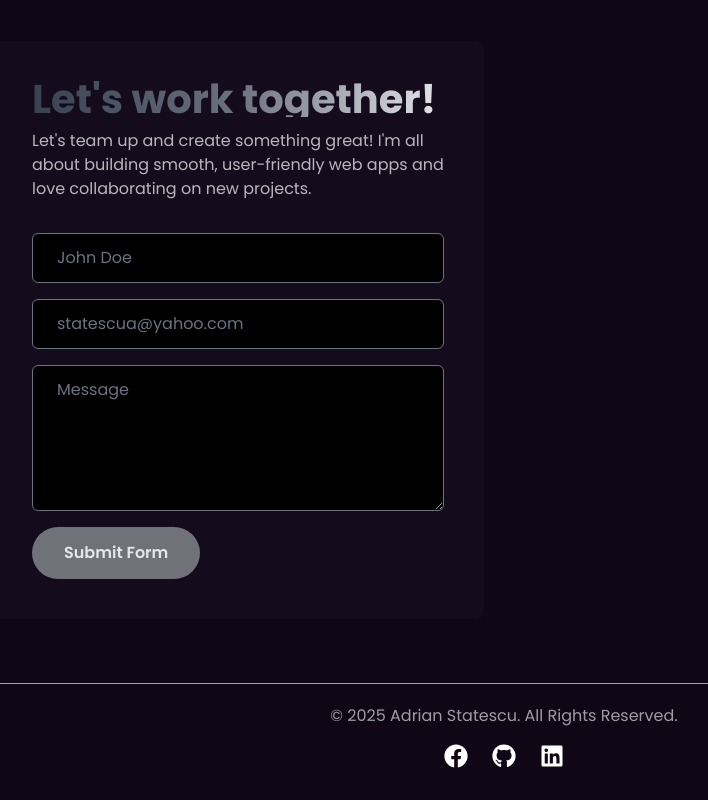
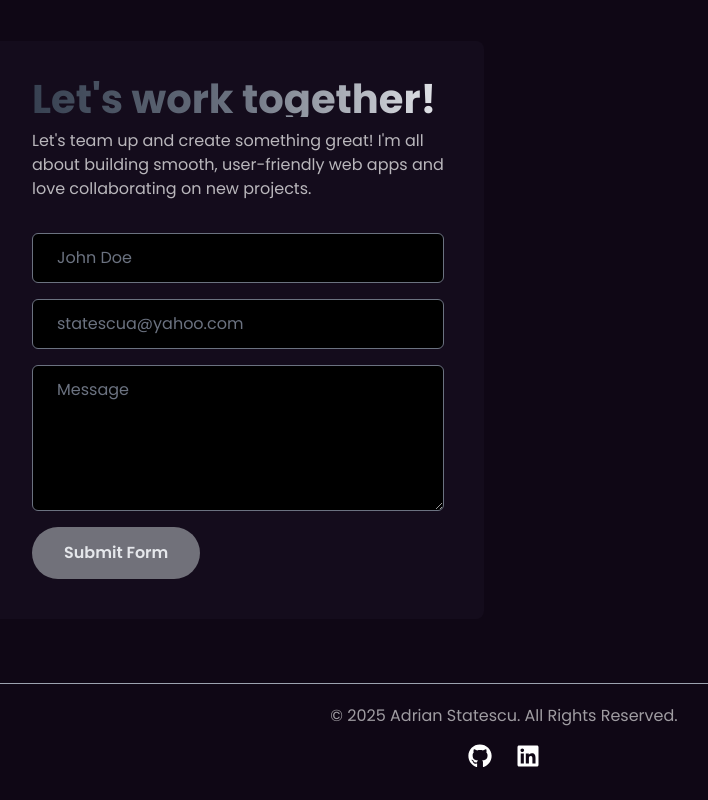
Before and after one commit to thinkphp/my-next-portofolio, a Next.js app: page / in a window 1280 px wide. Shown: the part 3873-4673 px from the top of the page, without its empty margins (136-844 px from the left). Built offline with nearby package versions, Linux system fonts and the light colour scheme.

Commit message:
footer change it

```diff
--- a/src/app/components/Home/Footer/Footer.tsx
+++ b/src/app/components/Home/Footer/Footer.tsx
@@ -11,15 +11,11 @@ function Footer() {
       </div>
       <div className="flex justify-center items-center gap-6 mt-4">
 
-        <Link href="https://www.facebook.com/profile.php?id=100086759149845" target="_blank">
-          <FaFacebook size={24} className="text-white hover:text-[#0866FF] transition-colors duration-300" />
-        </Link>
-
-        <Link href="https://github.com/TalhaJamal02" target="_blank">
+        <Link href="https://github.com/thinkphp" target="_blank">
           <FaGithub size={24} className="text-white hover:text-gray-800 transition-colors duration-300" />
         </Link>
 
-        <Link href="https://www.linkedin.com/in/talhajamal-/" target="_blank">
+        <Link href="https://www.linkedin.com/in/statescuadrian/" target="_blank">
           <FaLinkedin size={24} className="text-white hover:text-[#0A66C2] transition-colors duration-300" />
         </Link>
       </div>
```
